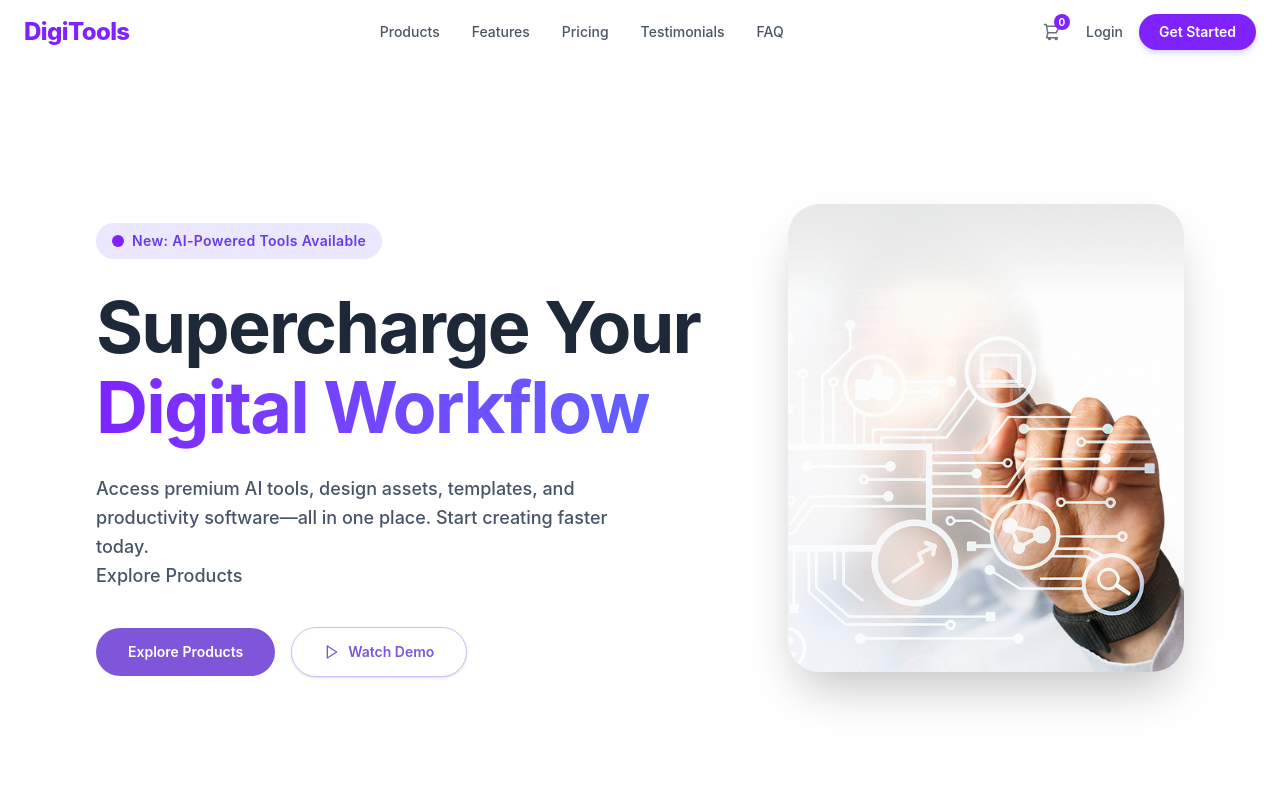
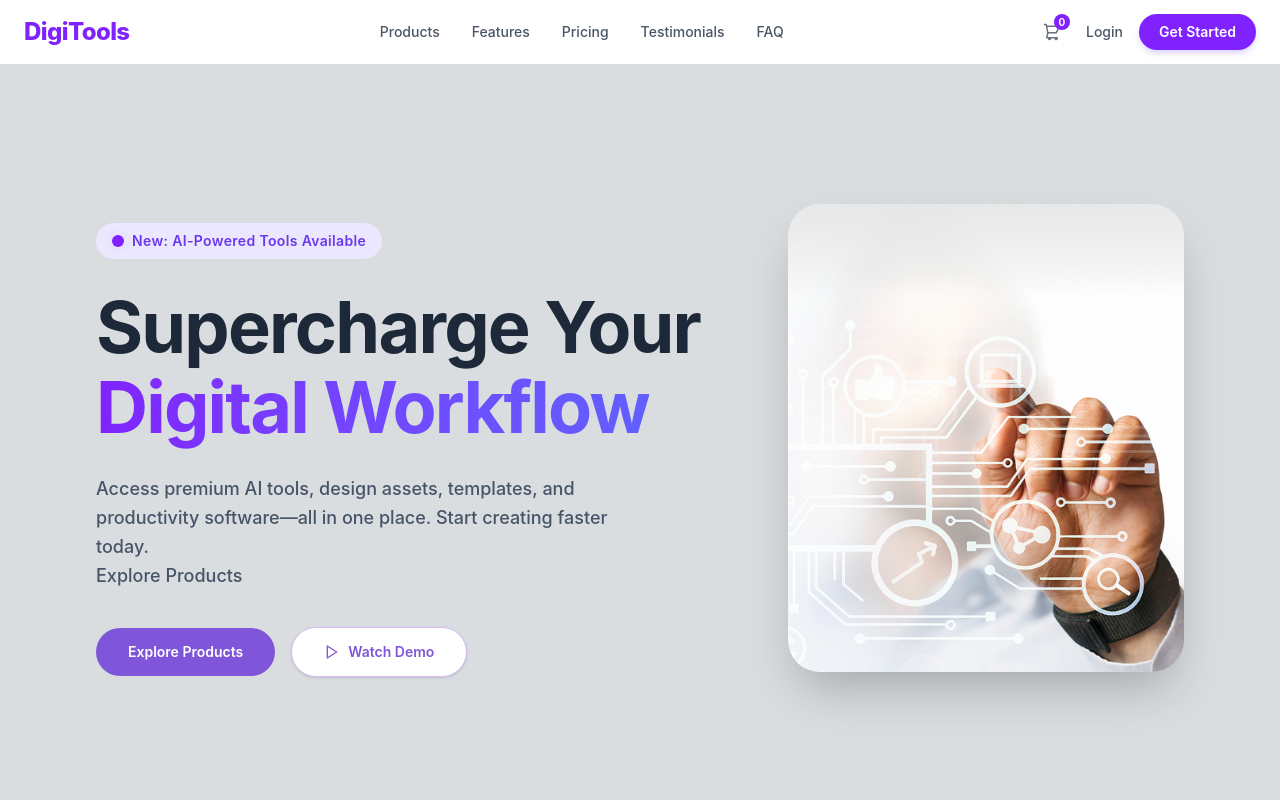
Before and after one commit to ahadunnobi/DigiTools, a React (Vite) app: page / in a window 1280 px wide. Shown: the top 800 px of the page. Built offline with nearby package versions, Linux system fonts and the light colour scheme.

Commit message:
core collor on components

```diff
--- a/index.html
+++ b/index.html
@@ -9,7 +9,7 @@
     <link href="https://fonts.googleapis.com/css2?family=Inter:wght@300;400;500;600;700;800&display=swap" rel="stylesheet" />
     <title>DigiTools Platform</title>
   </head>
-  <body>
+  <body style="background-color: #d9dde0;">
     <div id="root"></div>
     <script type="module" src="/src/main.jsx"></script>
   </body>
--- a/src/App.jsx
+++ b/src/App.jsx
@@ -15,7 +15,7 @@ function App() {
   const [activeTab, setActiveTab] = useState('products');
 
   return (
-    <div className="min-h-screen bg-white font-sans">
+    <div className="min-h-screen bg-transparent font-sans">
       <Navbar cartCount={cart.length} setActiveTab={setActiveTab} />
       <main>
         <Hero />
--- a/src/components/CTA.jsx
+++ b/src/components/CTA.jsx
@@ -2,7 +2,7 @@ import React from 'react';
 
 const CTA = () => {
   return (
-    <section id="cta" className="py-24 bg-white px-6">
+    <section id="cta" className="py-24 bg-[#d9dde0] px-6">
       <div className="max-w-7xl mx-auto">
         <div className="relative overflow-hidden rounded-[3rem] bg-gradient-to-br from-violet-600 via-violet-600 to-indigo-700 px-8 py-20 text-center shadow-2xl shadow-violet-200">
           {/* Decorative Elements */}
--- a/src/components/Hero.jsx
+++ b/src/components/Hero.jsx
@@ -3,7 +3,7 @@ import banner from '../../assets/banner.png';
 
 const Hero = () => {
   return (
-    <section className="bg-white px-6 sm:px-12 lg:px-24 flex flex-col lg:flex-row items-center justify-between gap-12 max-w-[1280px] mx-auto min-h-screen pt-5">
+    <section className="bg-[#d9dde0] px-6 sm:px-12 lg:px-24 flex flex-col lg:flex-row items-center justify-between gap-12 max-w-[1280px] mx-auto min-h-screen pt-5">
       {/* Left Content */}
       <div className="flex-1 space-y-7 animate-fade-in lg:pr-10">
         {/* Badge */}
--- a/src/components/Pricing.jsx
+++ b/src/components/Pricing.jsx
@@ -4,8 +4,8 @@ import pricingData from '../data/pricing.json';
 
 const Pricing = () => {
   return (
-    <section id="pricing" className="min-h-screen py-24 bg-white flex flex-col justify-center">
-      <div className="max-w-7xl mx-auto px-6 w-full pt-20 pb-10">
+    <section id="pricing" className="py-16 bg-[#d9dde0]">
+      <div className="max-w-7xl mx-auto px-6 w-full pt-10 pb-5">
         {/* Header */}
         <div className="text-center mb-8">
           <h2 className="text-4xl md:text-5xl font-black text-[#101828] mb-3 tracking-tight">
--- a/src/components/Steps.jsx
+++ b/src/components/Steps.jsx
@@ -22,7 +22,7 @@ const iconMap = {
 
 const Steps = () => {
   return (
-    <section id="steps" className="py-24 bg-white">
+    <section id="steps" className="py-24 bg-[#d9dde0]">
       <div className="max-w-7xl mx-auto px-6">
         {/* Header */}
         <div className="text-center mb-16">
```
